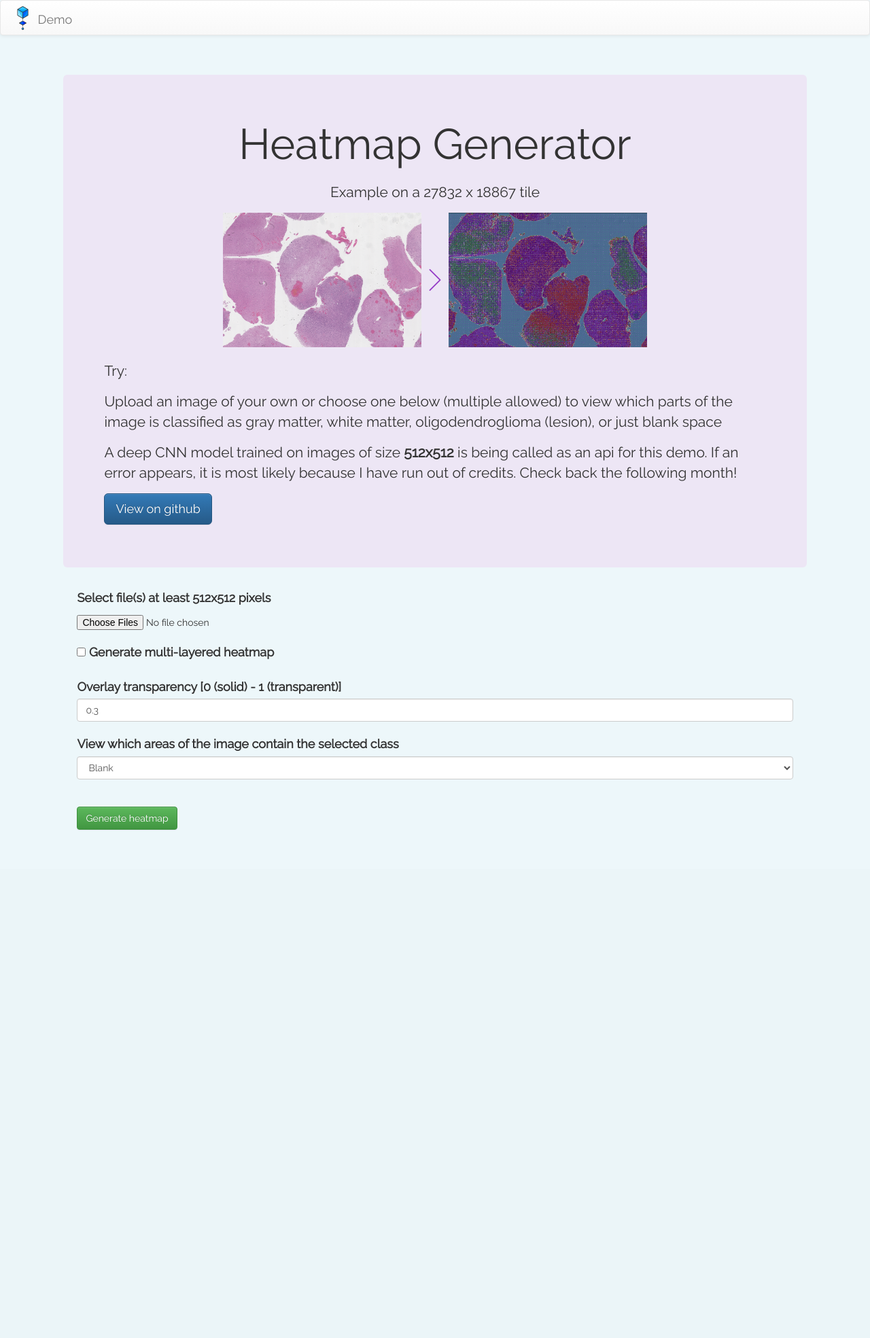
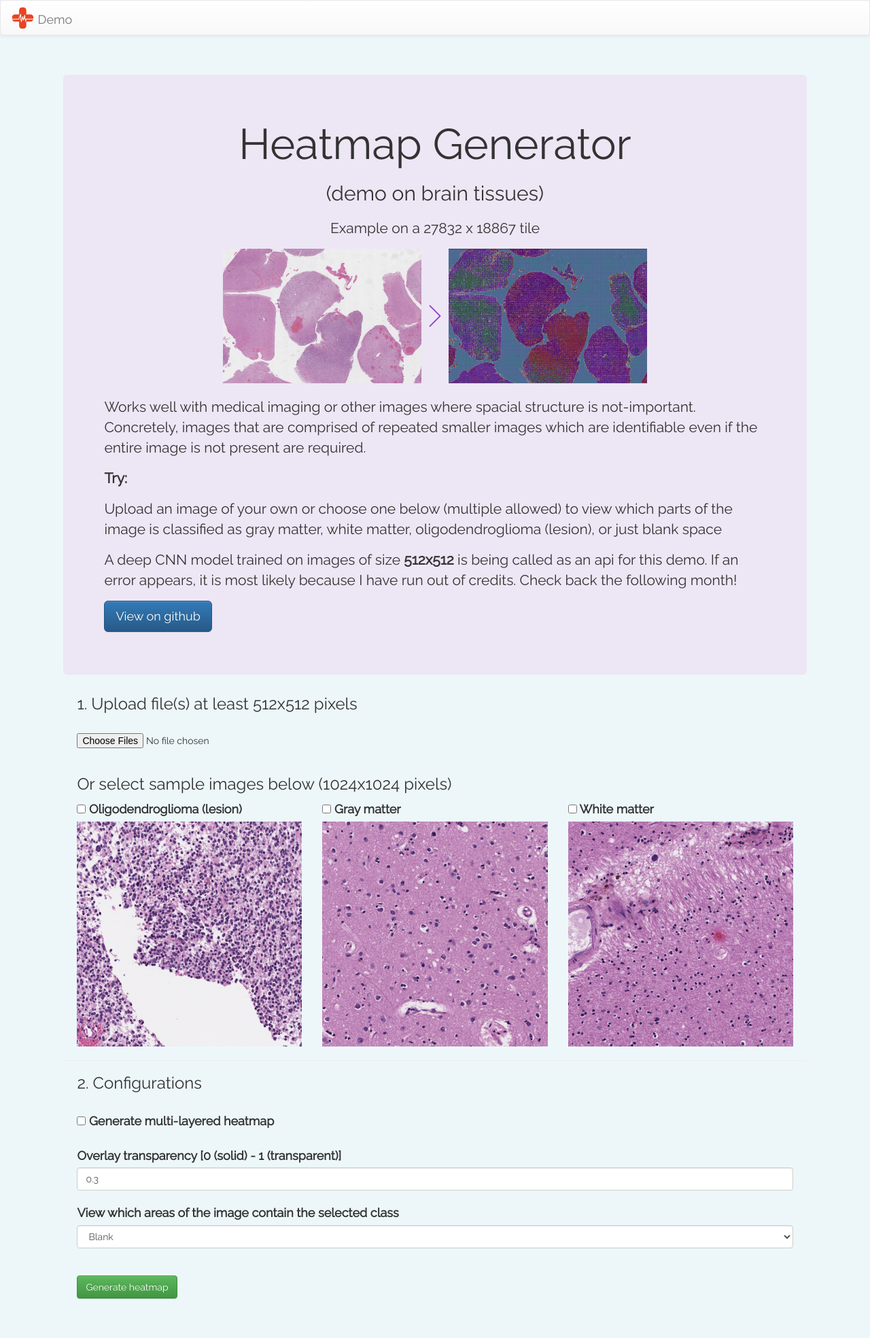
Before and after one commit to kevinfaust0308/ImageHeatmapGeneratorDemo, a Flask app: page / in a window 1280 px wide. Shown: the whole page at 68% size. Before the commit the page ends 1222 px from the top, so only its background shows below. Run offline with Flask 2, Linux system fonts and the light colour scheme; some libraries are stand-ins or nearby versions.

Commit message:
UI, code, examples fix

```diff
--- a/AlgorithmiaHeatmap.py
+++ b/AlgorithmiaHeatmap.py
@@ -14,22 +14,47 @@ app.config['UPLOAD_FOLDER'] = 'uploads/'
 def home_screen():
     if request.method == 'POST':
 
+        # import sys
+        #
+        # print('file name of uploaded: ' + str(request.files.getlist("upload_img")[0].filename), file=sys.stderr)
+        # print('file uploaded: ' + str(request.files.getlist("upload_img")[0]), file=sys.stderr)
+        #
+        # print('file name of demo: ' + str(request.form.getlist("demo_img")), file=sys.stderr)
+        # #print('file name of demo: ' + str(request.form.getlist("demo_img")[0]), file=sys.stderr)
+        #
+        # return 'ja'
+
+
         # get form data
         multi = 'multi' in request.form
         alpha = float(request.form['overlay_alpha'])
         heatmap_class = request.form['heatmap_class']
         show_top_x_classes = int(request.form['show_top_x_classes'])
 
-        # get all selected files
-        selected_file_paths = request.files.getlist("multiplefiles")
+        # to hold all the uploaded image paths on our flask server which we will upload to our api
+        uploaded_flask_files = []
+        # names of all our file paths to show on results screen
+        selected_file_paths = []
 
-        uploaded_flask_files = []
-        for f in selected_file_paths:
-            # upload
-            filename = secure_filename(f.filename)
-            f.save(os.path.join(app.config['UPLOAD_FOLDER'], filename))
-            filename = 'uploads/' + filename
-            uploaded_flask_files.append(filename)
+        # check if any files were uploaded
+        # even if nothing was sent, we will still have 1 file object with a empty file name
+        if request.files.getlist("upload_img")[0].filename:
+
+            # add all the file names to our list
+            selected_file_paths += [fileobj.filename for fileobj in request.files.getlist("upload_img")]
+
+            # upload each locally selected file to our server
+            for file_obj in request.files.getlist("upload_img"):
+                # upload
+                filename = secure_filename(file_obj.filename)
+                file_obj.save(os.path.join(app.config['UPLOAD_FOLDER'], filename))
+                filename = 'uploads/' + filename
+                uploaded_flask_files.append(filename)
+
+        selected_file_paths += ["(DEMO) " + name for name in request.form.getlist("demo_img")]
+        uploaded_flask_files += ["static/" + name for name in request.form.getlist('demo_img')]
+
+        # TODO: currently assuming at least 1 image is selected/uploaded
 
         # upload the images uploaded to flask to our api which will temporary store the images for 24 hours
         api_file_paths = upload_files_to_api(uploaded_flask_files)
@@ -46,7 +71,7 @@ def home_screen():
         return render_template('result.html', data=data, tot_time=tot_time)
 
     else:
-        # heatmaps = ['static/demo_img_heatmap.jpg', 'static/demo_img_heatmap.jpg', 'static/demo_img_heatmap.jpg']
+        # heatmaps = ['static/Lesion1.jpg', 'static/Lesion1.jpg', 'static/Lesion1.jpg']
         # avg_preds = [[1, 2, 3], [1, 2, 3], [1, 2, 3]]
         # files = ['jaja.jpy', 'adfdf', 'adsfsdf']
         # data = zip(files, heatmaps, avg_preds)
--- a/static/css/common.css
+++ b/static/css/common.css
@@ -23,5 +23,4 @@ body {
 
 .navbar-brand p {
     display: inline-block;
-    margin-top: -3px;
 }
--- a/static/css/main.css
+++ b/static/css/main.css
@@ -16,7 +16,7 @@
     background-color: #EDE6F5;
 }
 
-.jumbotron h1 {
+.jumbotron h1, .jumbotron h2 {
     text-align: center;
 }
 
@@ -27,3 +27,9 @@
 form label {
     font-size: 18px;
 }
+
+/*sample images to choose */
+
+.demo-img {
+    width: 100%;
+}
--- a/templates/index.html
+++ b/templates/index.html
@@ -3,6 +3,8 @@
 <head>
     <meta charset="UTF-8">
     <title>HeatmapGen</title>
+    <link rel="shortcut icon" href="/favicon.ico" type="image/x-icon">
+    <link rel="icon" href="/favicon.ico" type="image/x-icon">
     <meta name="viewport" content="width=device-width, initial-scale=1">
     <!-- Latest compiled and minified CSS -->
     <link rel="stylesheet" href="https://maxcdn.bootstrapcdn.com/bootstrap/3.3.7/css/bootstrap.min.css"
@@ -42,6 +44,7 @@
     <div class="jumbotron">
 
         <h1>Heatmap Generator</h1>
+        <h2>(demo on brain tissues)</h2>
 
         <div id="example-heatmap-container">
 
@@ -56,7 +59,11 @@
             <img class="example-heatmap" src="../static/example_image_heatmap.png">
         </div>
 
-        <p>Try:</p>
+        <p>Works well with medical imaging or other images where spacial structure is not-important. Concretely, images
+            that are comprised of repeated smaller images which are identifiable even if the entire image is not present
+            are required.</p>
+
+        <p><strong>Try:</strong></p>
 
         <p>Upload an image of your own or choose one below (multiple allowed) to view which parts of the image is
             classified as gray matter, white matter,
@@ -74,12 +81,43 @@
     <form method="post" action="/" enctype="multipart/form-data">
 
         <div class="form-group form-element">
-            <h3><label for="multiplefiles">Select file(s) at least 512x512 pixels</label></h3>
-            <input type="file" id="multiplefiles" name="multiplefiles" multiple accept="image/*">
+            <h3>1. Upload file(s) at least 512x512 pixels</h3><br>
+            <input type="file" name="upload_img" multiple accept="image/*">
+
+            <br>
+            <h3>Or select sample images below (1024x1024 pixels)</h3>
+            <div class="row">
+                <div class="col-sm-4">
+                    <label class="form-check-label">
+                        <input name='demo_img' class="form-check-input" type="checkbox" value="Lesion1.jpg">
+                        Oligodendroglioma (lesion)
+                    </label>
+                    <img class='selected-demo-img demo-img' src="../static/Lesion1.jpg"/>
+                </div>
+                <div class="col-sm-4">
+                    <label class="form-check-label">
+                        <input name='demo_img' class="form-check-input" type="checkbox" value="Gray1.jpg">
+                        Gray matter
+                    </label>
+                    <img class='demo-img' src="../static/Gray1.jpg"/>
+                </div>
+                <div class="col-sm-4">
+                    <label class="form-check-label">
+                        <input name='demo_img' class="form-check-input" type="checkbox" value="White1.jpg">
+                        White matter
+                    </label>
+                    <img class='demo-img' src="../static/White1.jpg"/>
+                </div>
+
+            </div>
+
         </div>
+
+        <hr>
 
 
         <div class="form-check form-element">
+            <h3>2. Configurations</h3><br>
             <label class="form-check-label">
                 <input name='multi' class="form-check-input" type="checkbox" id="multi-layer-checkbox">
                 Generate multi-layered heatmap
```
Also changed, not shown: static/css/result.css (+19 -16 lines), templates/result.html (+13 -13 lines), favicon.ico (added), static/Gray1.jpg (added), static/Lesion1.jpg (renamed from uploads/Lesion1.jpg), static/White1.jpg (added), static/demo_img.jpg (deleted), static/demo_img_heatmap.jpg (deleted), static/heatmaps/tmpj8tpt6y_.jpg (deleted), static/heatmaps/tmpkhff25ha.jpg (deleted), static/heatmaps/tmpzwu_01kk.jpg (deleted), static/home.png, static/js/app.js (line endings or trailing spaces), uploads/a1.jpg (deleted).
